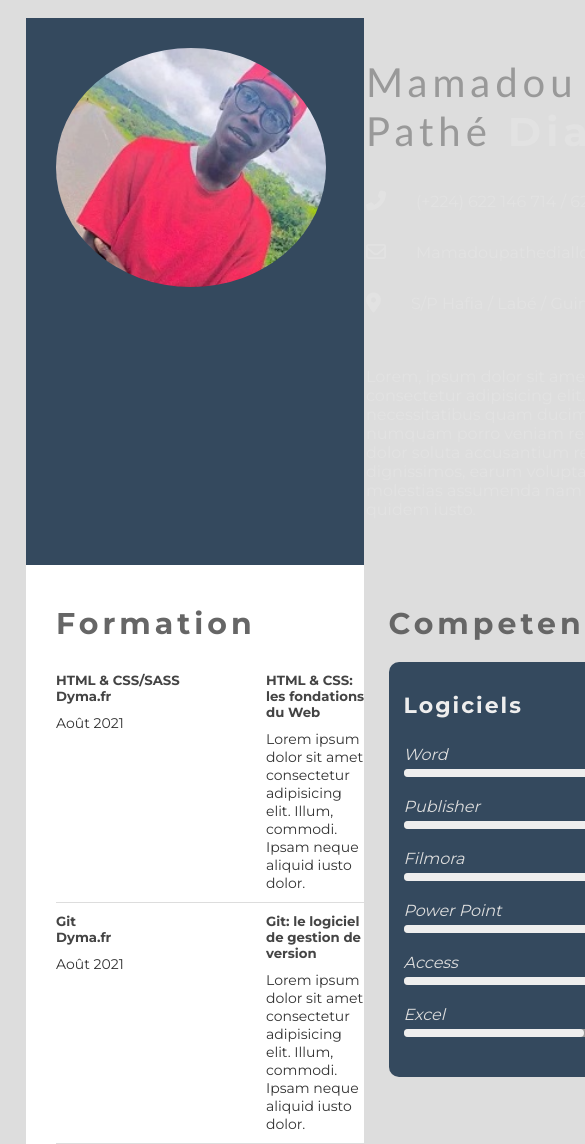
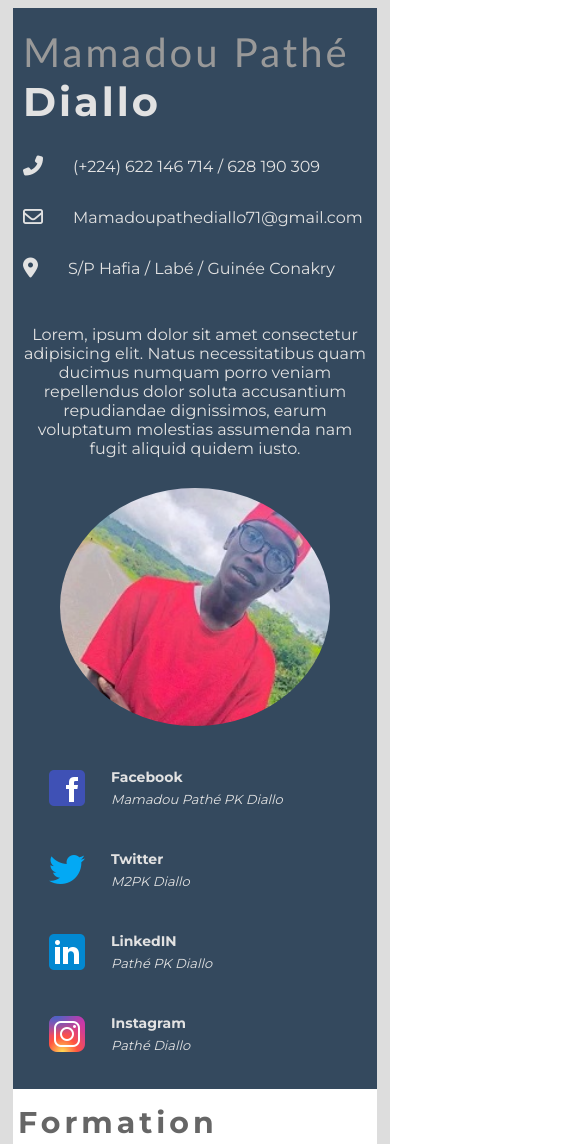
Before and after one commit to ftd6435/MamadouPatheDiallo, a website: page index.html in a window 390 px wide. Shown: the top 1144 px of the page, 585 px wide, since content can reach past the window. Drawn offline with Linux system fonts and the light colour scheme.

Commit message:
premier commit

```diff
--- a/scss/_header.scss
+++ /dev/null
@@ -1,89 +0,0 @@
-.header {
-  background: var(--bg-header);
-  color: rgb(226, 226, 226);
-  padding: 3rem;
-  display: grid;
-  grid-template-columns: 300px auto 250px;
-  grid-auto-rows: auto;
-
-  &-img {
-    width: 270px;
-    height: 220;
-  }
-
-  img {
-    border-radius: 50%;
-  }
-}
-
-.profil {
-  padding-left: 1rem;
-  border-right: 2px solid var(--bg-EP);
-
-  h1 {
-    margin-bottom: 2rem;
-    letter-spacing: 0.5rem;
-    font-weight: 700;
-    font-size: 4rem;
-  }
-
-  .nom {
-    font-family: "Gill Sans", "Gill Sans MT", Calibri, "Trebuchet MS",
-      sans-serif;
-    color: #999;
-    font-weight: 400;
-  }
-
-  .nom:hover {
-    color: #eee;
-    transition: color 0.6s;
-  }
-
-  &-logo {
-    display: flex;
-    flex-flow: row nowrap;
-
-    i {
-      margin-top: 1.5rem;
-      font-size: 20px;
-    }
-
-    p {
-      margin-left: 3rem;
-    }
-  }
-
-  &-text {
-    padding-right: 2rem;
-    padding-top: 2rem;
-    border-top: 2px solid var(--bg-EP);
-  }
-}
-
-.social {
-  padding-left: 2rem;
-}
-
-.social-content {
-  display: flex;
-  margin-top: 2rem;
-  margin-bottom: 4rem;
-
-  .social-text {
-    display: flex;
-    flex-direction: column;
-    margin-left: 2rem;
-
-    h4 {
-      margin-top: 0.4rem;
-      margin-bottom: 0.5rem;
-      font-size: 1.4rem;
-    }
-    p {
-      margin-top: 0;
-      margin-bottom: 0;
-      font-size: 1.3rem;
-      font-style: italic;
-    }
-  }
-}
--- /dev/null
+++ b/scss/_media.scss
@@ -0,0 +1,166 @@
+@mixin Mobile {
+  @media only screen and (max-width: 640px) {
+    .container {
+      margin: 0.5rem;
+    }
+
+    .header {
+      grid-template-columns: 1fr;
+      grid-template-rows: 1fr 270px 335px;
+      grid-template-areas:
+        "profil"
+        "image"
+        "social";
+      align-items: start;
+      padding: 1rem;
+    }
+
+    .header-img {
+      grid-area: image;
+      margin: auto;
+    }
+
+    .profil {
+      grid-area: profil;
+      border: none;
+      padding-left: 0;
+
+      h1 {
+        font-size: 4rem;
+        margin-bottom: 1.5rem;
+        letter-spacing: 0.3rem;
+      }
+
+      &-text {
+        border: none;
+        text-align: center;
+        padding-right: 0;
+        padding-top: 1.5rem;
+      }
+    }
+
+    .social {
+      grid-area: social;
+    }
+    .social-content {
+      margin-bottom: 3rem;
+    }
+
+    /*========= Formation et competences =============*/
+
+    main {
+      grid-template-columns: 1fr;
+      grid-template-rows: repeat(2, 1110px);
+      margin: 0.5rem;
+    }
+
+    .formation-content {
+      grid-template-columns: 1fr;
+
+      h5 {
+        font-size: 1.7rem;
+      }
+      p {
+        font-size: 1.6rem;
+      }
+    }
+
+    /*==== Competences ====*/
+
+    .competences {
+      grid-template-columns: 1fr;
+      grid-template-rows: repeat(2, 450px);
+    }
+
+    .bar {
+      .progress {
+        width: 312px;
+      }
+
+      .progress-niveau {
+        width: 295px;
+        height: 8px;
+        background: #eee;
+        border-radius: 20px;
+      }
+
+      .mb {
+        width: 280px;
+      }
+      .ab {
+        width: 255px;
+      }
+
+      .dw-p {
+        width: 240px;
+      }
+      .dw-pm {
+        width: 220px;
+      }
+      .dw-b {
+        width: 260px;
+      }
+    }
+
+    .logiciel {
+      padding: 1rem;
+    }
+
+    .Devweb {
+      padding: 1rem;
+
+      p {
+        font-size: 1.6rem;
+      }
+    }
+
+    /*========= Fin de la mise en forme Formation et Competences =============*/
+
+    /*========= Experience professionnelle ========*/
+
+    .experience {
+      padding: 1rem;
+      margin-top: -11rem;
+
+      h2 {
+        margin-bottom: 2.5rem;
+      }
+    }
+
+    .exp-content {
+      flex-direction: column;
+    }
+
+    .content {
+      grid-template-rows: repeat(3, 68px);
+
+      &-text {
+        margin-right: 0;
+      }
+    }
+
+    /*========= Fin de la mise en forme Experience professionnelle =============*/
+
+    /*========= Centre d'interet et langues ========*/
+
+    .plaisir {
+      grid-template-columns: 1fr;
+      padding: 1rem;
+    }
+
+    .centre-block {
+      grid-template-columns: 1fr;
+      grid-template-rows: repeat(4, 150px);
+    }
+
+    .block-2 {
+      padding-left: 0;
+    }
+
+    .block-3-content {
+      padding-left: 2rem;
+    }
+
+    /*========= Fin de la mise en forme Centre d'interet et langues =============*/
+  }
+}
--- a/scss/_reset.scss
+++ b/scss/_reset.scss
@@ -6,6 +6,7 @@
 }
 
 html body {
+  @include Mobile;
   font-family: var(--font-family);
   background-image: linear-gradient(
     to bottom,
--- a/scss/style.scss
+++ b/scss/style.scss
@@ -1,13 +1,106 @@
 @import "variables";
+@import "media";
 @import "reset";
 @import "general";
-@import "header";
 
 .container {
   margin: 1.8rem;
   min-height: 100vh;
   background: white;
 }
+
+/*========= Entete de la page le Header =============*/
+
+.header {
+  background: var(--bg-header);
+  color: rgb(226, 226, 226);
+  padding: 3rem;
+  display: grid;
+  grid-template-columns: 300px auto 250px;
+  grid-auto-rows: auto;
+
+  &-img {
+    width: 270px;
+  }
+
+  img {
+    border-radius: 50%;
+  }
+}
+
+.profil {
+  padding-left: 1rem;
+  border-right: 2px solid var(--bg-EP);
+
+  h1 {
+    margin-bottom: 2rem;
+    letter-spacing: 0.5rem;
+    font-weight: 700;
+    font-size: 4rem;
+  }
+
+  .nom {
+    font-family: "Gill Sans", "Gill Sans MT", Calibri, "Trebuchet MS",
+      sans-serif;
+    color: #999;
+    font-weight: 400;
+  }
+
+  .nom:hover {
+    color: #eee;
+    transition: color 0.6s;
+  }
+
+  &-logo {
+    display: flex;
+    flex-flow: row nowrap;
+
+    i {
+      margin-top: 1.5rem;
+      font-size: 20px;
+    }
+
+    p {
+      margin-left: 3rem;
+    }
+  }
+
+  &-text {
+    padding-right: 2rem;
+    padding-top: 2rem;
+    border-top: 2px solid var(--bg-EP);
+  }
+}
+
+.social {
+  padding-left: 2rem;
+}
+
+.social-content {
+  display: flex;
+  margin-top: 2rem;
+  margin-bottom: 4rem;
+
+  .social-text {
+    display: flex;
+    flex-direction: column;
+    margin-left: 2rem;
+
+    h4 {
+      margin-top: 0.4rem;
+      margin-bottom: 0.5rem;
+      font-size: 1.4rem;
+    }
+    p {
+      margin-top: 0;
+      margin-bottom: 0;
+      font-size: 1.3rem;
+      font-style: italic;
+    }
+  }
+}
+
+/*========= Fin de la mise en forme Entete de la page le Header =============*/
 
 /*========= Formation et competences =============*/
 
@@ -49,6 +142,7 @@ main {
 
   .line {
     border-top: 1px solid #ddd;
+    margin: 1rem 0;
   }
 }
 
```
Also changed, not shown: css/style.css, index.html (line endings or trailing spaces).
